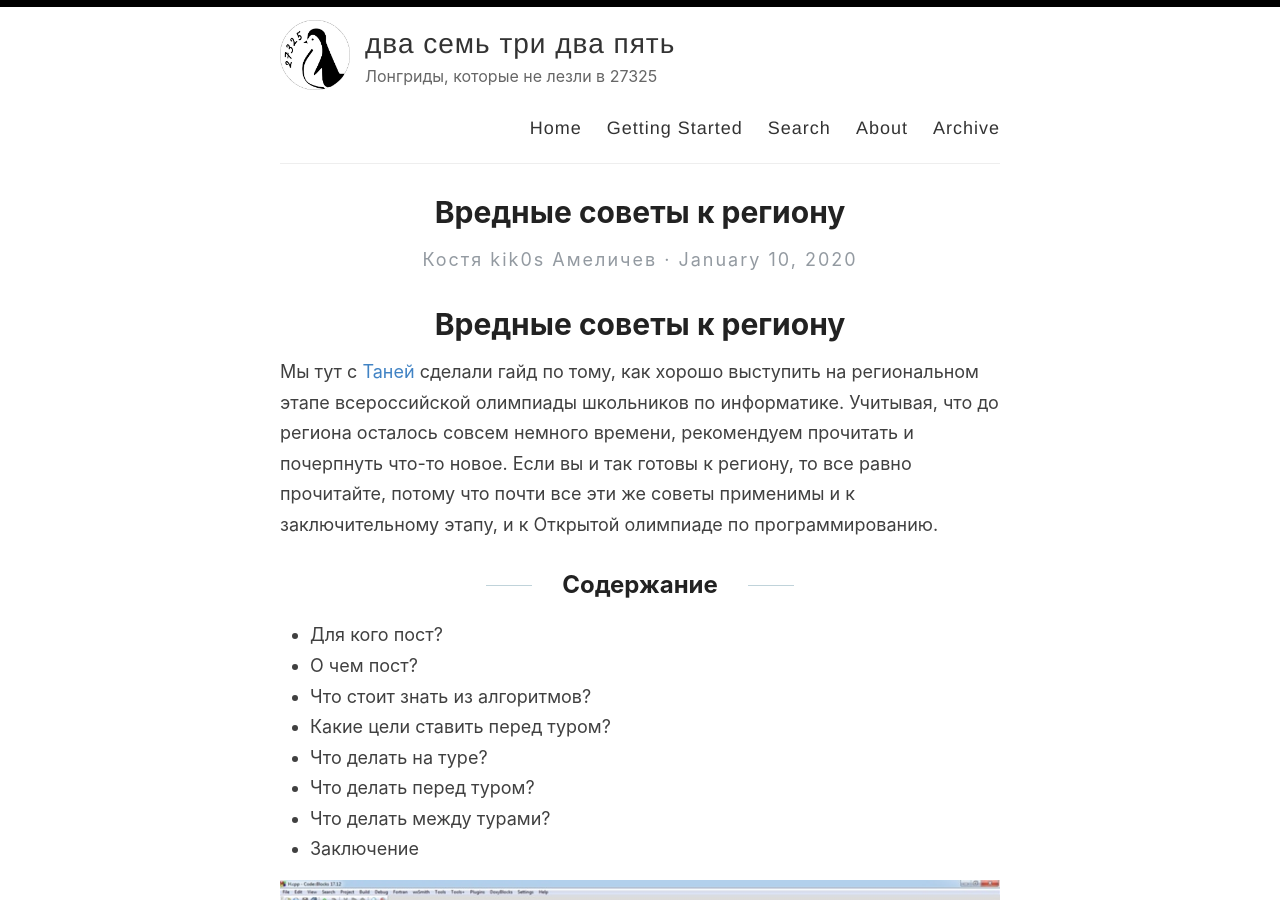
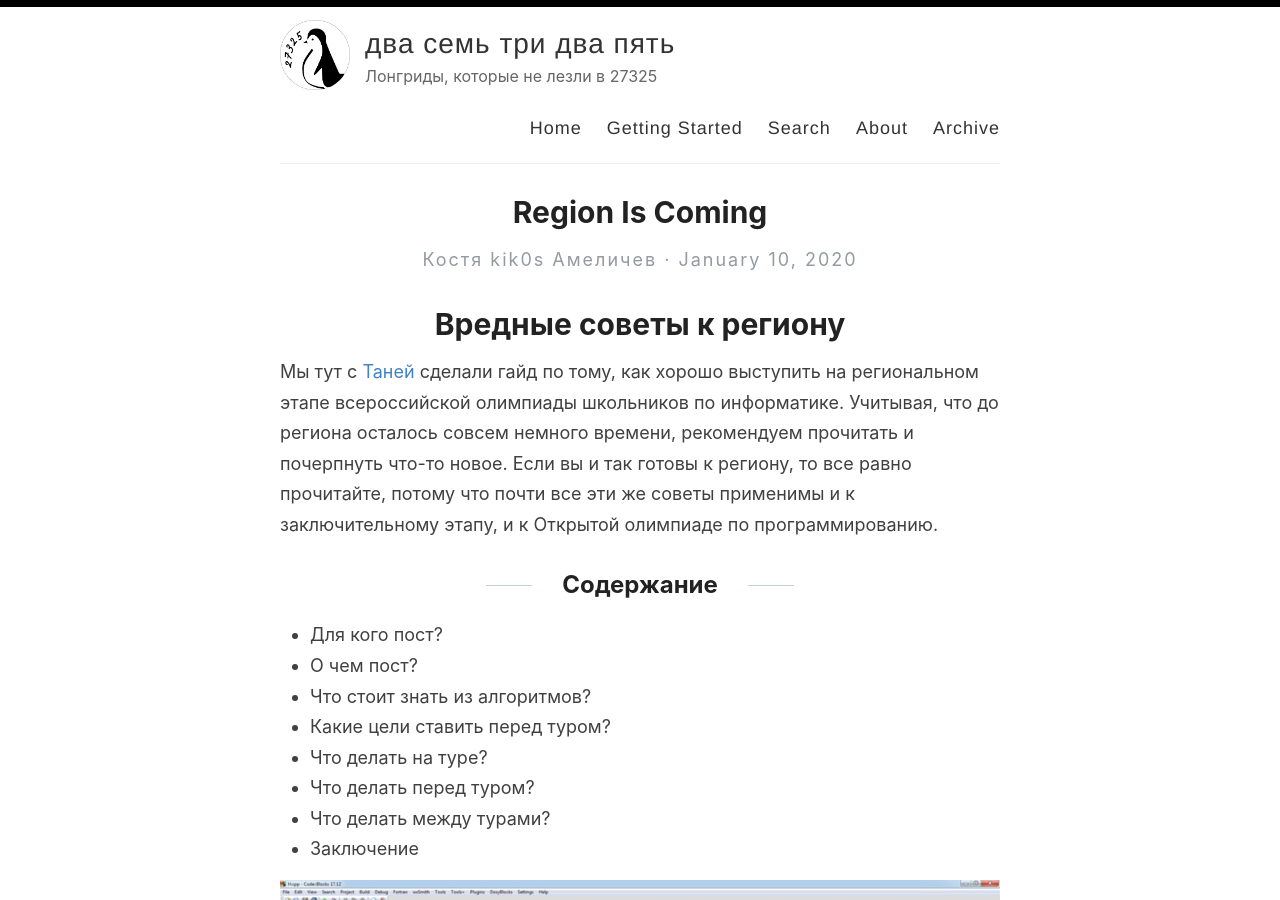
Before and after one commit to KiK0S/kik0s.github.io, a Jekyll site: the page built from _posts/2020-01-10-region-is-coming.md, in a window 1280 px wide and 900 px high. Built offline with Jekyll 4.4.1, drawn with Linux system fonts in a browser that asks for light colours.

Commit message:
remove title

```diff
--- a/_posts/2020-01-10-region-is-coming.md
+++ b/_posts/2020-01-10-region-is-coming.md
@@ -1,6 +1,5 @@
 ---
 layout: post
-title: Вредные советы к региону
 permalink: /region-is-coming/
 excerpt_separator: <!--more-->
 
```
